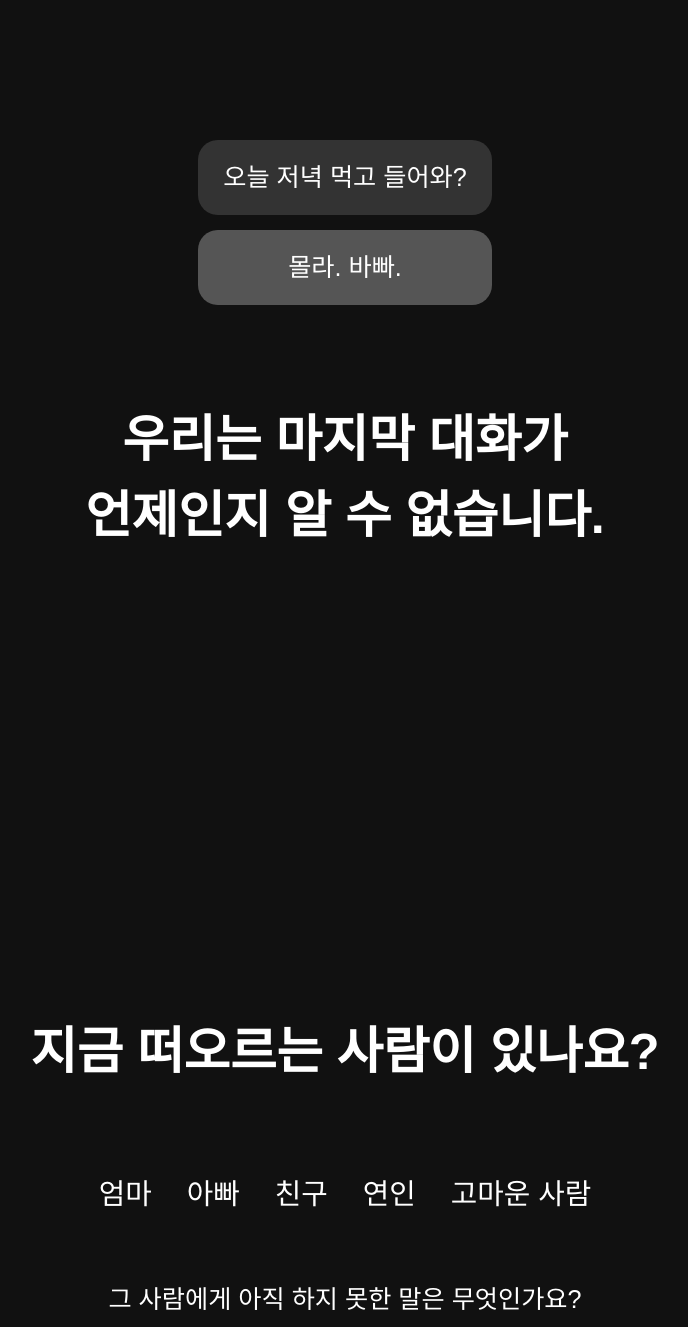
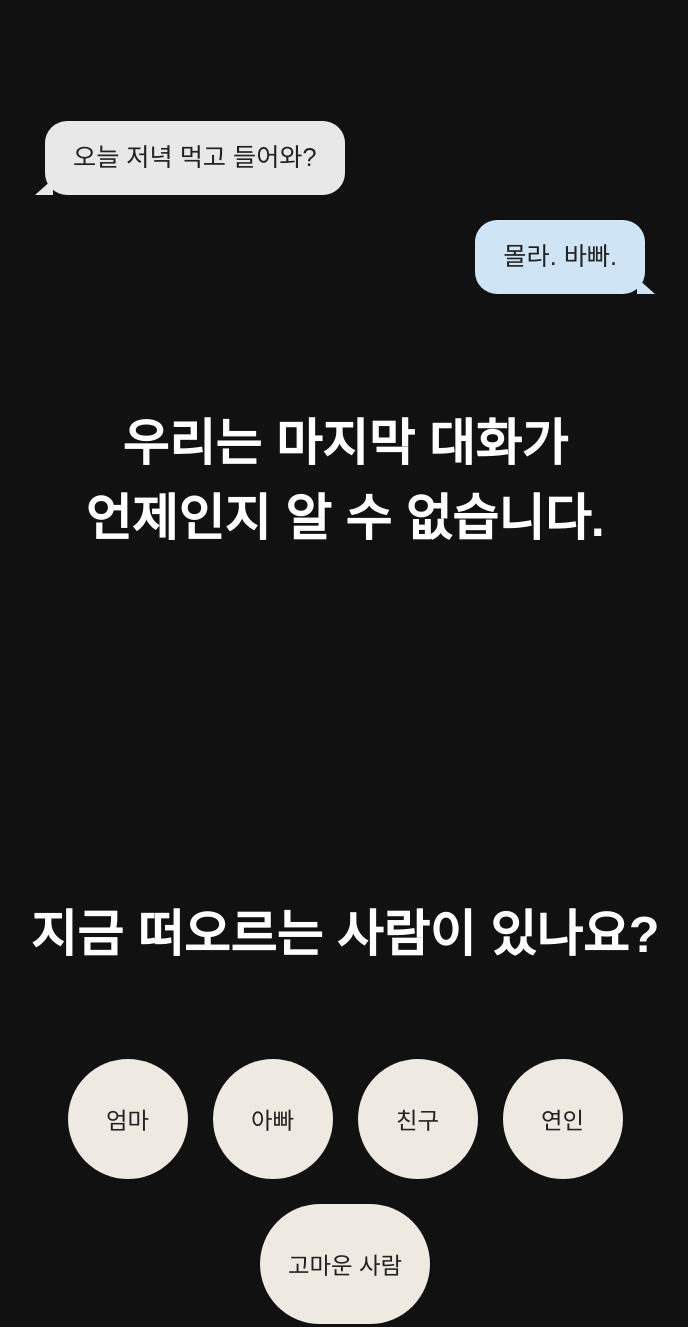
Before and after one commit to CodeY0ung/myweb, a plain HTML site: page index.html in a window 1280 px wide. Shown: the part 840-2167 px from the top of the page, without its empty margins (295-983 px from the left). Drawn offline with Linux system fonts and the light colour scheme.

Commit message:
Update index_css.css

```diff
--- a/css/index_css.css
+++ b/css/index_css.css
@@ -15,7 +15,10 @@
     font-family: sans-serif;
 }
 
-/* 공통 섹션 */
+/* =========================
+   공통 섹션
+========================= */
+
 .intro-section {
     height: 100vh;
 
@@ -31,37 +34,6 @@
     padding: 40px;
 }
 
-/* 첫 화면 */
-.first h1 {
-    font-size: 4.5rem;
-    line-height: 1.5;
-
-    margin: 0;
-
-    opacity: 0;
-    animation: fade-up 2s forwards;
-}
-
-.first p {
-    margin-top: 30px;
-
-    font-size: 1.4rem;
-    line-height: 1.8;
-
-    opacity: 0;
-    animation: fade-up 2s 1.5s forwards;
-}
-
-/* 스크롤 화살표 */
-.scroll {
-    position: absolute;
-    bottom: 30px;
-
-    font-size: 2.5rem;
-
-    animation: bounce 1.5s infinite;
-}
-
 /* 공통 제목 */
 .intro-section h2 {
     font-size: 2.8rem;
@@ -74,49 +46,199 @@
     line-height: 1.8;
 }
 
-/* 대화 영역 */
-.chat-box {
-    margin-bottom: 40px;
 
-    font-size: 1.6rem;
+/* =========================
+   1/4 첫 화면
+========================= */
+
+.first h1 {
+    font-size: 4.5rem;
+    line-height: 1.5;
+
+    margin: 0;
+
+    opacity: 0;
+
+    animation: fade-up 2s forwards;
 }
 
-.chat-box p {
-    margin: 15px 0;
-    padding: 15px 25px;
+.first p {
+    margin-top: 30px;
 
-    border-radius: 20px;
+    font-size: 1.4rem;
+    line-height: 1.8;
+
+    opacity: 0;
+
+    animation: fade-up 2s 1.5s forwards;
 }
 
-/* 상대방 */
-.other {
-    background-color: #333;
+
+/* 스크롤 화살표 */
+.scroll {
+    position: absolute;
+    bottom: 30px;
+
+    font-size: 2.5rem;
+
+    animation: bounce 1.5s infinite;
 }
 
-/* 나 */
-.me {
-    background-color: #555;
+
+/* =========================
+   2/4 대화 영역
+========================= */
+
+.conversation .chat-box {
+    width: min(600px, 90vw);
+
+    display: flex;
+    flex-direction: column;
+
+    gap: 25px;
+
+    margin-bottom: 70px;
+
+    font-size: 1.5rem;
 }
 
-/* 사람 목록 */
-.people {
-    display: flex;
-    gap: 35px;
 
-    margin: 40px 0;
+/* 말풍선 공통 */
+.conversation .chat-box p {
+    position: relative;
 
-    font-size: 1.6rem;
+    width: fit-content;
+    max-width: 75%;
+
+    margin: 0;
+
+    padding: 18px 28px;
+
+    border-radius: 22px;
+
+    line-height: 1.5;
 }
 
-.people span {
+
+/* 상대방 말풍선 */
+.conversation .other {
+    align-self: flex-start;
+
+    background-color: #e8e8e8;
+    color: #222;
+
+    border-bottom-left-radius: 6px;
+}
+
+
+/* 상대방 말풍선 꼬리 */
+.conversation .other::after {
+    content: "";
+
+    position: absolute;
+
+    left: -10px;
+    bottom: 0;
+
+    width: 0;
+    height: 0;
+
+    border-top: 16px solid transparent;
+    border-right: 18px solid #e8e8e8;
+}
+
+
+/* 내 말풍선 */
+.conversation .me {
+    align-self: flex-end;
+
+    background-color: #cfe4f5;
+    color: #222;
+
+    border-bottom-right-radius: 6px;
+}
+
+
+/* 내 말풍선 꼬리 */
+.conversation .me::after {
+    content: "";
+
+    position: absolute;
+
+    right: -10px;
+    bottom: 0;
+
+    width: 0;
+    height: 0;
+
+    border-top: 16px solid transparent;
+    border-left: 18px solid #cfe4f5;
+}
+
+
+/* =========================
+   3/4 떠오르는 사람
+========================= */
+
+.person .people {
+    width: min(650px, 90vw);
+
+    display: flex;
+    flex-wrap: wrap;
+
+    justify-content: center;
+    align-items: center;
+
+    gap: 25px;
+
+    margin: 45px 0;
+
+    font-size: 1.3rem;
+}
+
+
+/* 사람 버튼 공통 */
+.person .people span {
+    width: 120px;
+    height: 120px;
+
+    display: flex;
+    justify-content: center;
+    align-items: center;
+
+    background-color: #eee9e1;
+    color: #222;
+
+    border-radius: 50%;
+
+    cursor: pointer;
+
     transition: 0.3s;
 }
 
-.people span:hover {
-    transform: scale(1.15);
+
+/* 고마운 사람 */
+.person .people span:last-child {
+    width: 170px;
+
+    border-radius: 60px;
 }
 
-/* 카드 영역 */
+
+/* 사람 hover */
+.person .people span:hover {
+    transform: translateY(-8px) scale(1.05);
+
+    background-color: white;
+
+    box-shadow: 0 10px 25px rgba(255, 255, 255, 0.12);
+}
+
+
+/* =========================
+   4/4 카드 영역
+========================= */
+
 .words {
     display: flex;
 
@@ -124,6 +246,7 @@
 
     margin: 50px 0;
 }
+
 
 /* 공통 카드 */
 .words div {
@@ -147,27 +270,35 @@
     transition: 0.3s;
 }
 
+
 /* 카드 공통 hover */
 .words div:hover {
     transform: translateY(-15px) scale(1.05);
 }
+
 
 /* 사랑해 */
 .love:hover {
     background-color: #ffd6dc;
 }
 
+
 /* 미안해 */
 .sorry:hover {
     background-color: #dbeafe;
 }
+
 
 /* 고마워 */
 .thanks:hover {
     background-color: #fff0b8;
 }
 
-/* 시작 버튼 */
+
+/* =========================
+   시작 버튼
+========================= */
+
 .start-btn {
     padding: 17px 40px;
 
@@ -186,11 +317,17 @@
 
 .start-btn:hover {
     transform: scale(1.05);
+
     background-color: #f1f1f1;
 }
 
-/* 등장 애니메이션 */
+
+/* =========================
+   애니메이션
+========================= */
+
 @keyframes fade-up {
+
     from {
         opacity: 0;
         transform: translateY(30px);
@@ -202,9 +339,11 @@
     }
 }
 
-/* 화살표 애니메이션 */
+
 @keyframes bounce {
-    0%, 100% {
+
+    0%,
+    100% {
         transform: translateY(0);
     }
 
@@ -213,11 +352,19 @@
     }
 }
 
-/* 반응형 */
+
+/* =========================
+   반응형
+========================= */
+
 @media (max-width: 768px) {
 
     html {
         font-size: 15px;
+    }
+
+    .intro-section {
+        padding: 25px;
     }
 
     .first h1 {
@@ -228,13 +375,41 @@
         font-size: 2.2rem;
     }
 
-    .people {
-        flex-wrap: wrap;
-        justify-content: center;
 
-        gap: 20px;
+    /* 대화 */
+    .conversation .chat-box {
+        width: 95vw;
+
+        gap: 18px;
+
+        margin-bottom: 45px;
     }
 
+    .conversation .chat-box p {
+        max-width: 85%;
+
+        padding: 14px 20px;
+    }
+
+
+    /* 사람 목록 */
+    .person .people {
+        width: 95vw;
+
+        gap: 15px;
+    }
+
+    .person .people span {
+        width: 95px;
+        height: 95px;
+    }
+
+    .person .people span:last-child {
+        width: 140px;
+    }
+
+
+    /* 카드 */
     .words {
         gap: 15px;
     }
```
